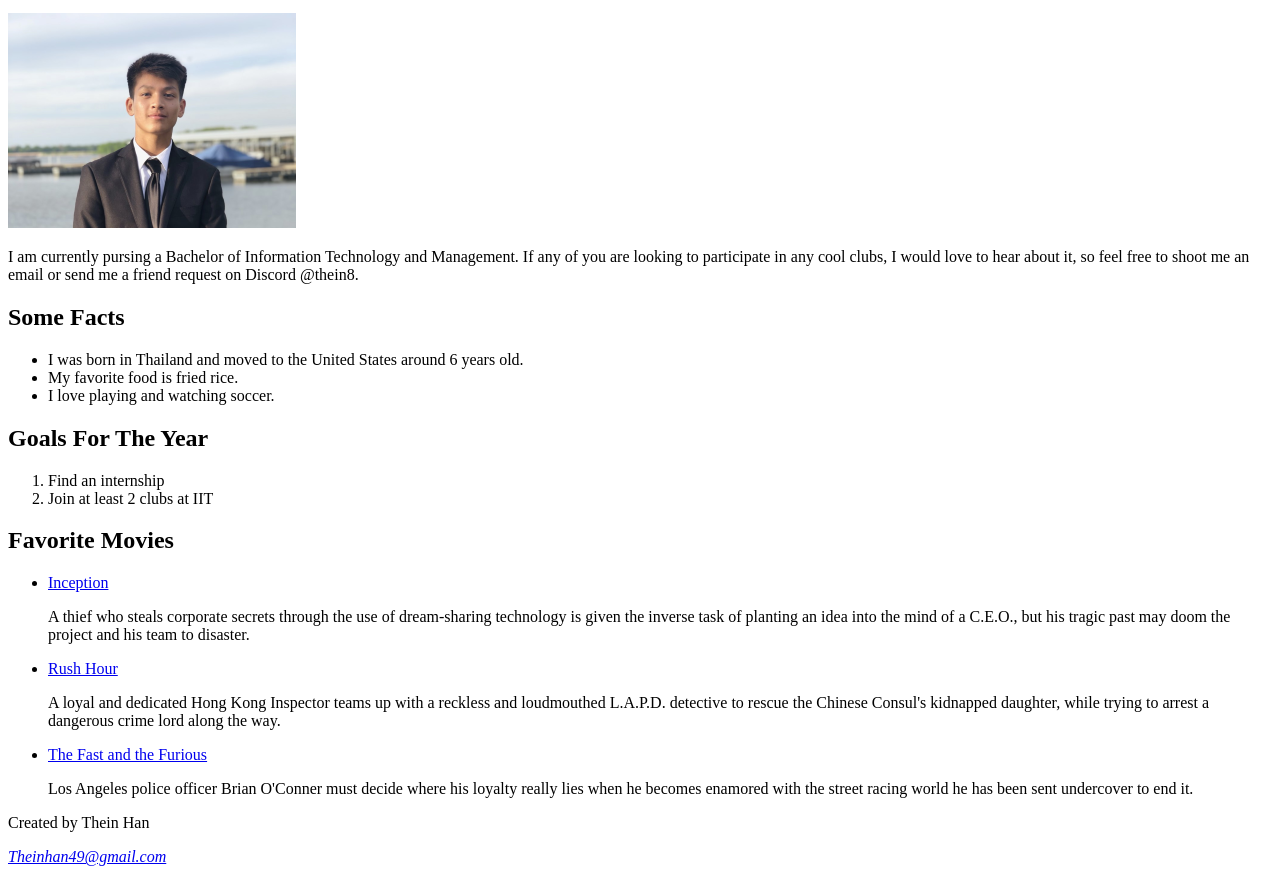
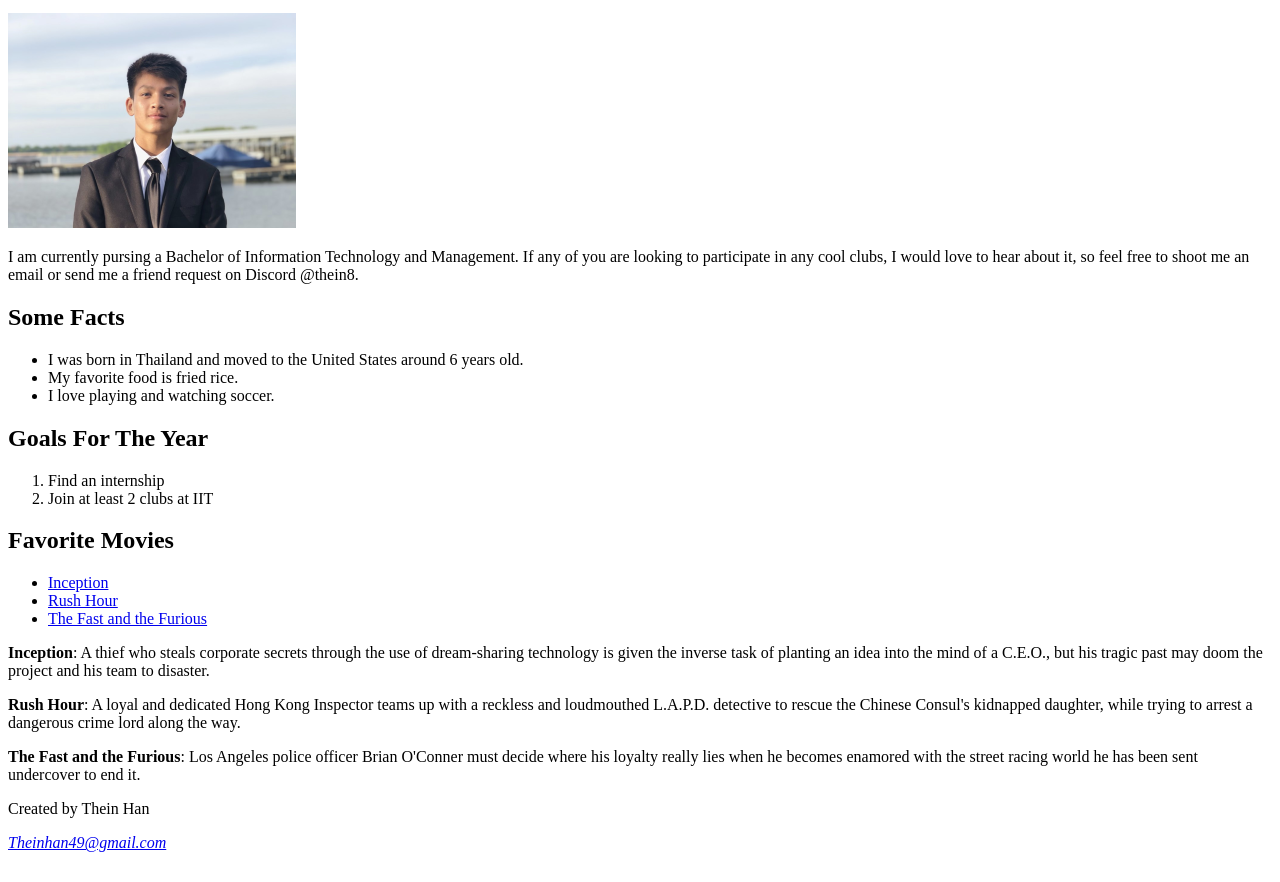
Before and after one commit to theinhan8/webdev_project1, a plain HTML site: page index.html in a window 1280 px wide. Shown: the part 171-1053 px from the top of the page. Drawn offline with Linux system fonts and the light colour scheme.

Commit message:
had to changed section to a div and remove <p> which was in the wrong place

```diff
--- a/index.html
+++ b/index.html
@@ -15,10 +15,10 @@
       </nav>
     </header>
     <h1>About Me</h1>
-    <section id="me">
+    <div>
       <p>Hi my name is Thein!</p>
       <img src="media/me.png" alt="Thein Han standing with a black suit on with a lake in his background">
-    </section>
+    </div>
     <div>
       <p>I am currently pursing a Bachelor of Information Technology and Management. If any of you are looking to participate in any cool clubs, I would love to hear about it, so feel free to shoot me an email or send me a friend request on Discord @thein8.</p>
     </div>
@@ -41,13 +41,15 @@
       <h2>Favorite Movies</h2>
       <ul>
         <li><a href="https://www.imdb.com/title/tt1375666/?ref_=nv_sr_srsg_0_tt_8_nm_0_in_0_q_incep">Inception</a></li>
-        <p>A thief who steals corporate secrets through the use of dream-sharing technology is given the inverse task of planting an idea into the mind of a C.E.O., but his tragic past may doom the project and his team to disaster.</p>
         <li><a href="https://www.imdb.com/title/tt0120812/?ref_=nv_sr_srsg_7_tt_5_nm_3_in_0_q_rush">Rush Hour</a></li>
-        <p>A loyal and dedicated Hong Kong Inspector teams up with a reckless and loudmouthed L.A.P.D. detective to rescue the Chinese Consul's kidnapped daughter, while trying to arrest a dangerous crime lord along the way.</p>
         <li><a href="https://www.imdb.com/title/tt0232500/?ref_=fn_al_tt_2">The Fast and the Furious</a></li>
-        <p>Los Angeles police officer Brian O'Conner must decide where his loyalty really lies when he becomes enamored with the street racing world he has been sent undercover to end it.</p>
       </ul>
     </section>
+    <div>
+      <p><strong>Inception</strong>: A thief who steals corporate secrets through the use of dream-sharing technology is given the inverse task of planting an idea into the mind of a C.E.O., but his tragic past may doom the project and his team to disaster.</p>
+      <p><strong>Rush Hour</strong>: A loyal and dedicated Hong Kong Inspector teams up with a reckless and loudmouthed L.A.P.D. detective to rescue the Chinese Consul's kidnapped daughter, while trying to arrest a dangerous crime lord along the way.</p>
+      <p><strong>The Fast and the Furious</strong>: Los Angeles police officer Brian O'Conner must decide where his loyalty really lies when he becomes enamored with the street racing world he has been sent undercover to end it.</p>
+    </div>
     <footer>
       <p>Created by Thein Han</p>
       <address>
```
